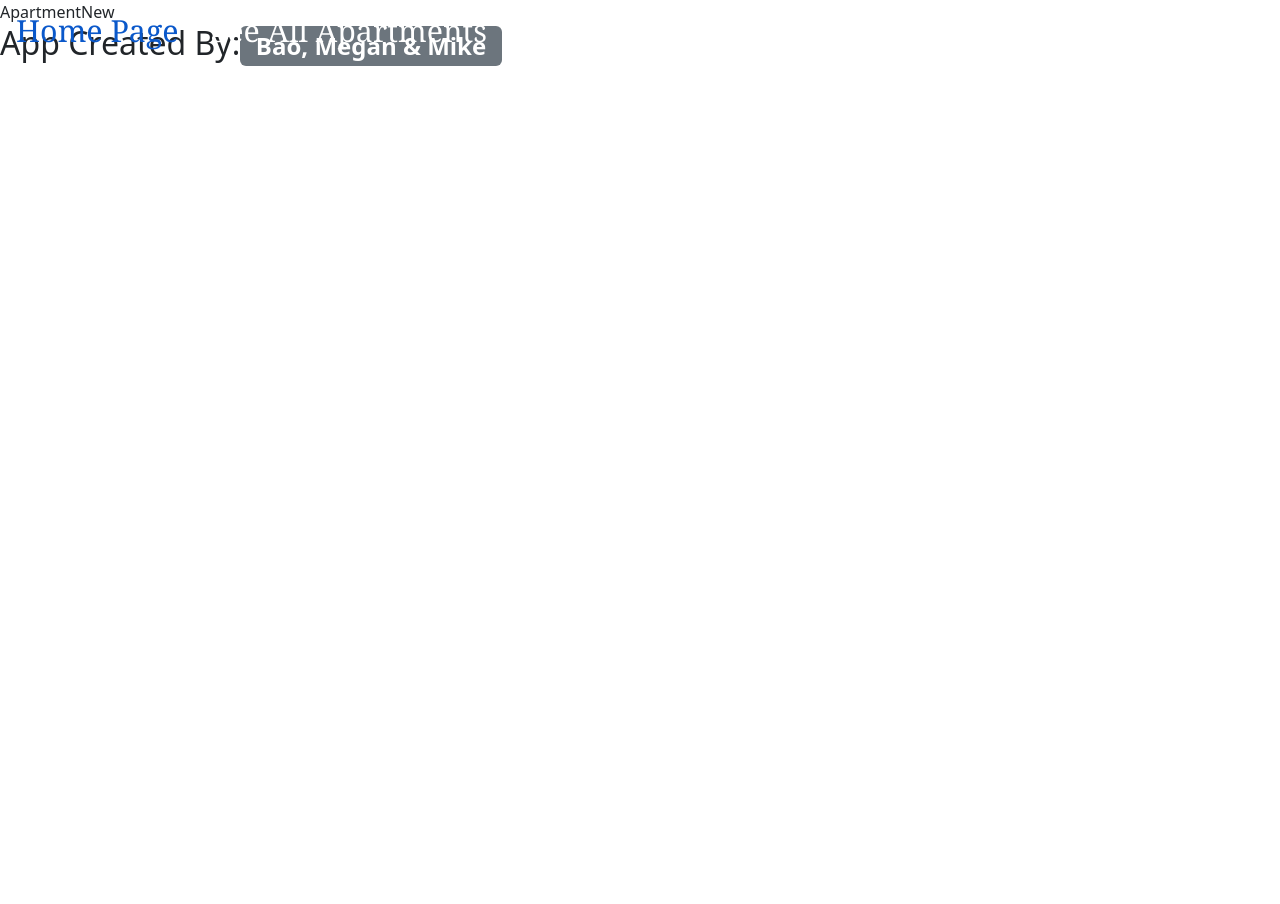
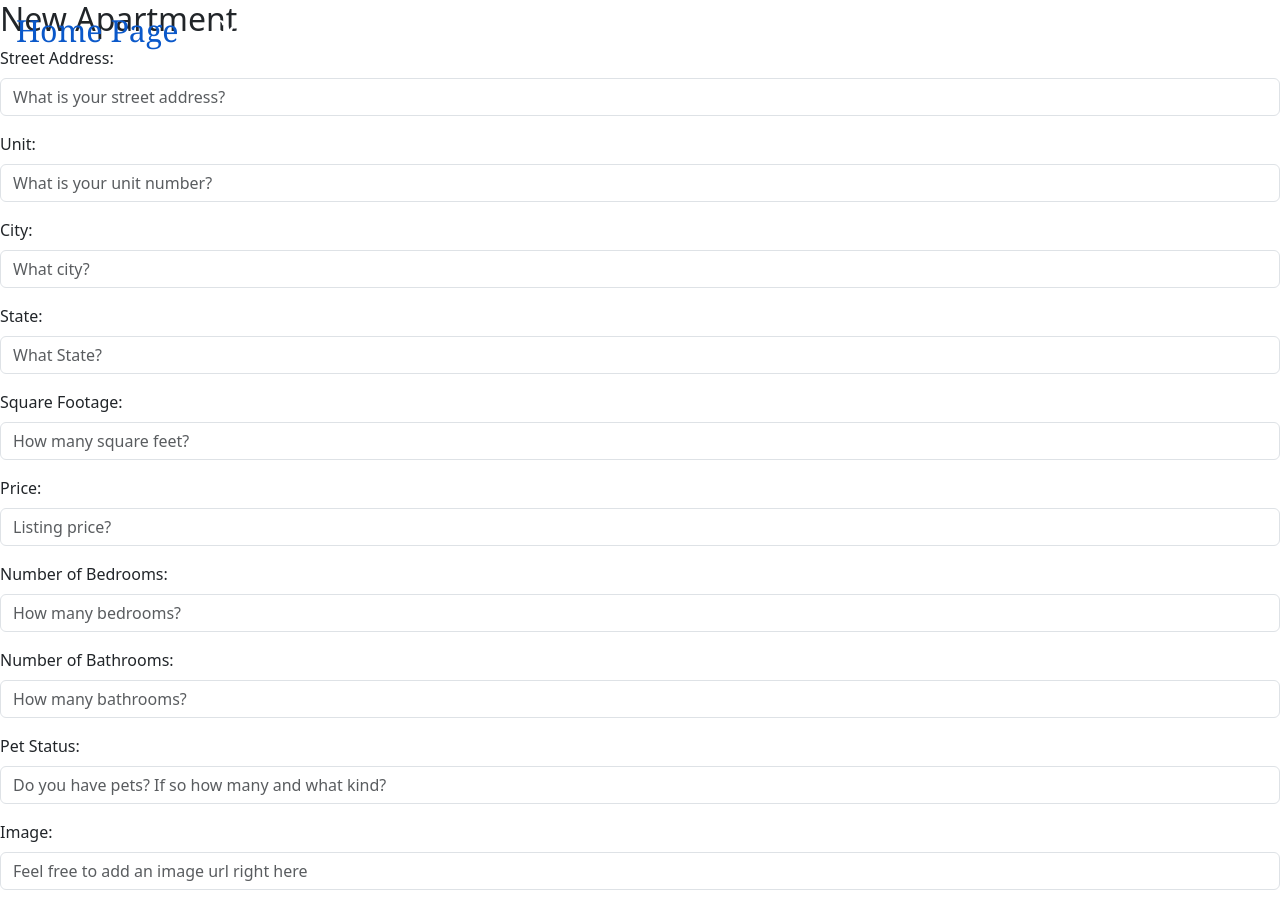
Before and after one commit to learn-academy-2023-echo/apartment-app-frontend-cribz, a React (Create React App) app: page /apartmentnew in a window 1280 px wide. Shown: the top 904 px of the page. Before the commit the page ends 800 px from the top, so only its background shows below. Built offline with nearby package versions, Linux system fonts and the light colour scheme.

Commit message:
half way done with New, testing is left

```diff
--- a/src/App.js
+++ b/src/App.js
@@ -23,6 +23,11 @@ const App = () => {
   const [currentUser, setCurrentUser] = useState(mockUsers[0])
   const [apartments, setApartments] = useState(mockApartments)
 
+  const createApartment = (apartment) => {
+    // fetch("http://localhost:3000/
+    console.log(apartment)
+  }
+
 
   return (
     <>
@@ -31,7 +36,7 @@ const App = () => {
         <Route path="/" element={<Home />} />
         <Route path="/apartmentedit/:id" element={<ApartmentEdit />} />
         <Route path="/apartmentindex" element={<ApartmentIndex apartments={apartments}/>} />
-        <Route path="/apartmentnew" element={<ApartmentNew />} />
+        <Route path="/apartmentnew" element={<ApartmentNew createApartment={createApartment}/>} />
         <Route path="/apartmentshow/:id" element={<ApartmentShow apartments={apartments}/>} />
         <Route path="/apartmentprotectedindex" element={<ApartmentProtectedIndex />} />
         <Route path="/signin" element={<SignIn />} />
--- a/src/pages/ApartmentNew.js
+++ b/src/pages/ApartmentNew.js
@@ -1,9 +1,178 @@
-import React from 'react'
+import React, {useState} from "react"
+import { useNavigate } from "react-router-dom"
+import {Form, FormGroup, Label, Input, Button} from 'reactstrap'
 
-const ApartmentNew = () => {
+const ApartmentNew = ({createApartment}) => {
+
+  const [newApartment, setNewApartment] = useState({
+    street: "",
+    unit: "",
+    city: "",
+    state: "",
+    square_footage: "",
+    price: "",
+    bedrooms: "",
+    bathrooms: "",
+    pets: "",
+    image: ""
+
+  })
+
+    const navigate = useNavigate()
+
+    const handleChange = (e) => {
+      setNewApartment({...newApartment, [e.target.name]: e.target.value})
+    }
+
+    const handleSubmit = () => {
+      createApartment(newApartment)
+      navigate("/apartmentindex")
+    }
+
   return (
-    <div>ApartmentNew</div>
-  )
-}
+    <>
+          <h2>New Apartment</h2>
+          <Form>
+            <FormGroup>
+              <Label for="street">
+                Street Address:
+              </Label>
+              <Input
+                id="street"
+                name="street"
+                placeholder="What is your street address?"
+                type="text"
+                onChange={handleChange}
+              />
+            </FormGroup>
+
+            <FormGroup>
+              <Label for="unit">
+                Unit:
+              </Label>
+              <Input
+                id="unit"
+                name="unit"
+                placeholder="What is your unit number?"
+                type="text"
+                onChange={handleChange}
+              />
+            </FormGroup>
+
+            <FormGroup>
+              <Label for="city">
+                City:
+              </Label>
+              <Input
+                id="city"
+                name="city"
+                placeholder="What city?"
+                type="text"
+                onChange={handleChange}
+              />
+            </FormGroup>
+
+            <FormGroup>
+              <Label for="state">
+                State:
+              </Label>
+              <Input
+                id="state"
+                name="state"
+                placeholder="What State?"
+                type="text"
+                onChange={handleChange}
+              />
+            </FormGroup>
+
+            <FormGroup>
+              <Label for="square_footage">
+                Square Footage:
+              </Label>
+              <Input
+                id="square_footage"
+                name="square_footage"
+                placeholder="How many square feet?"
+                type="number"
+                onChange={handleChange}
+              />
+            </FormGroup>
+
+            <FormGroup>
+              <Label for="price">
+                Price:
+              </Label>
+              <Input
+                id="price"
+                name="price"
+                placeholder="Listing price?"
+                type="text"
+                onChange={handleChange}
+              />
+            </FormGroup>
+
+            <FormGroup>
+              <Label for="bedrooms">
+                Number of Bedrooms:
+              </Label>
+              <Input
+                id="bedrooms"
+                name="bedrooms"
+                placeholder="How many bedrooms?"
+                type="number"
+                onChange={handleChange}
+              />
+            </FormGroup>
+
+            <FormGroup>
+              <Label for="bathrooms">
+                Number of Bathrooms:
+              </Label>
+              <Input
+                id="bathrooms"
+                name="bathrooms"
+                placeholder="How many bathrooms?"
+                type="number"
+                //increases by 0.5
+                step="0.5"
+                onChange={handleChange}
+              />
+            </FormGroup>
+
+            <FormGroup>
+              <Label for="pets">
+                Pet Status:
+              </Label>
+              <Input
+                id="pets"
+                name="pets"
+                placeholder="Do you have pets? If so how many and what kind?"
+                type="text"
+                onChange={handleChange}
+              />
+            </FormGroup>
+
+            <FormGroup>
+              <Label for="image">
+                Image:
+              </Label>
+              <Input
+                id="image"
+                name="image"
+                placeholder="Feel free to add an image url right here"
+                type="url"
+                onChange={handleChange}
+              />
+            </FormGroup>
+
+            <Button onClick={handleSubmit}>
+              Submit
+            </Button>
+          </Form>
+        </>
+      )
+    }
+
+
 
 export default ApartmentNew
```
